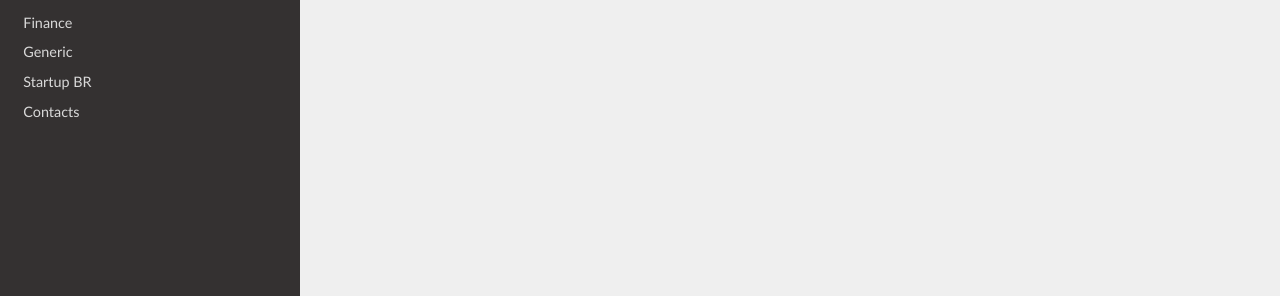
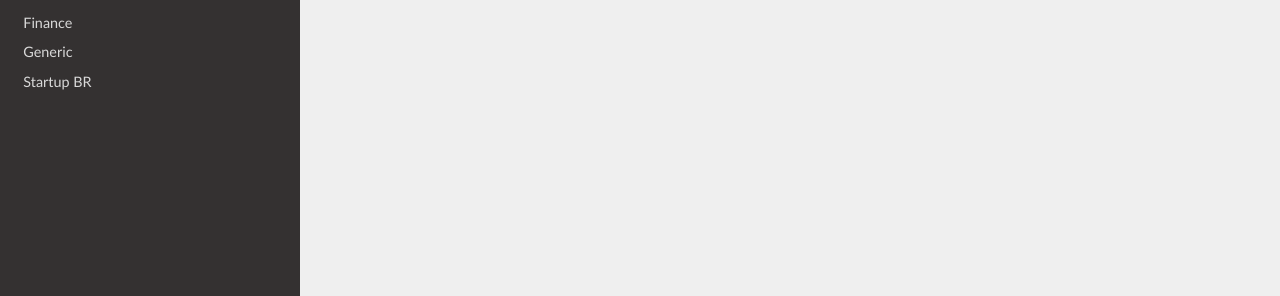
Before and after one commit to renatobrf/kindle-teca, an MkDocs documentation site: the page built from docs/index.md, in a window 1280 px wide. Shown: the part 497-793 px from the top of the page. Built offline with MkDocs 1.6.1, drawn with Linux system fonts in a browser that asks for light colours; nearby versions of some CDN libraries.

Commit message:
Update mkdocs.yml

```diff
--- a/mkdocs.yml
+++ b/mkdocs.yml
@@ -8,7 +8,6 @@ nav:
   - Finance: 'finance.md'
   - Generic: 'generic.md'
   - Startup BR: 'startup_br.md'
-  - Contacts: 'contacts.md'
 
 theme:
   name: readthedocs
```
